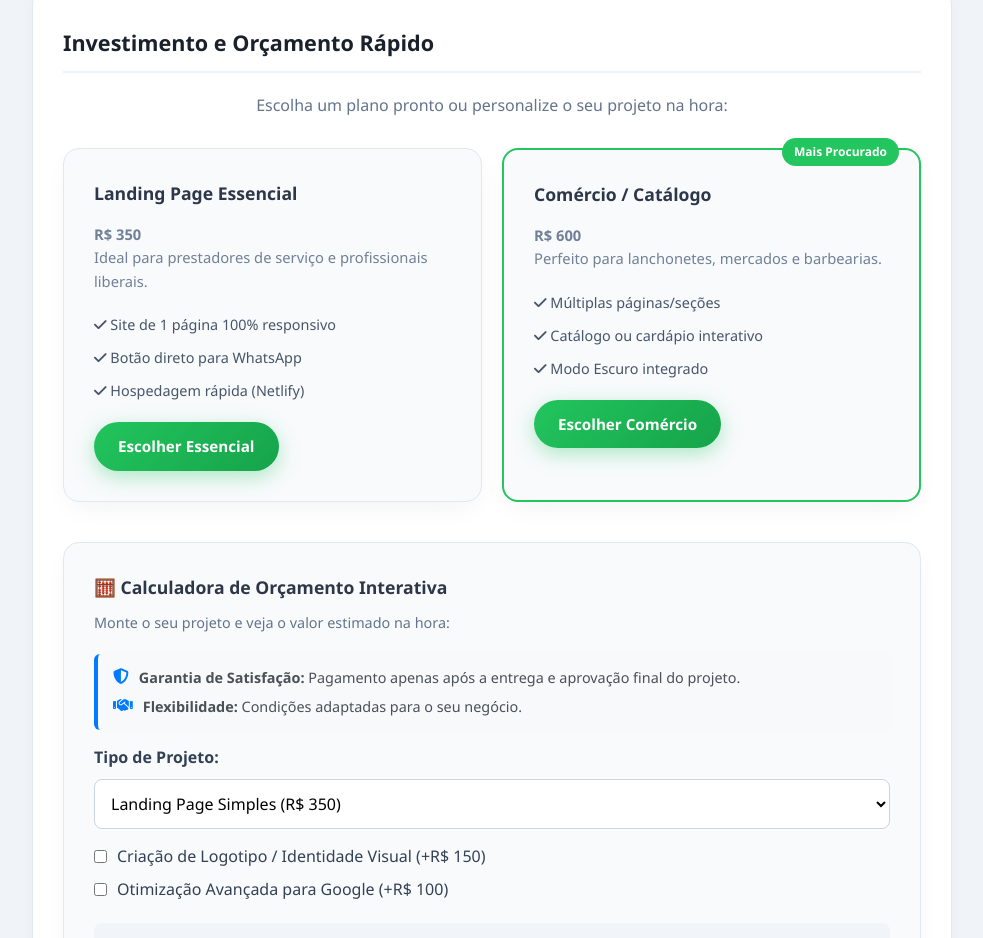
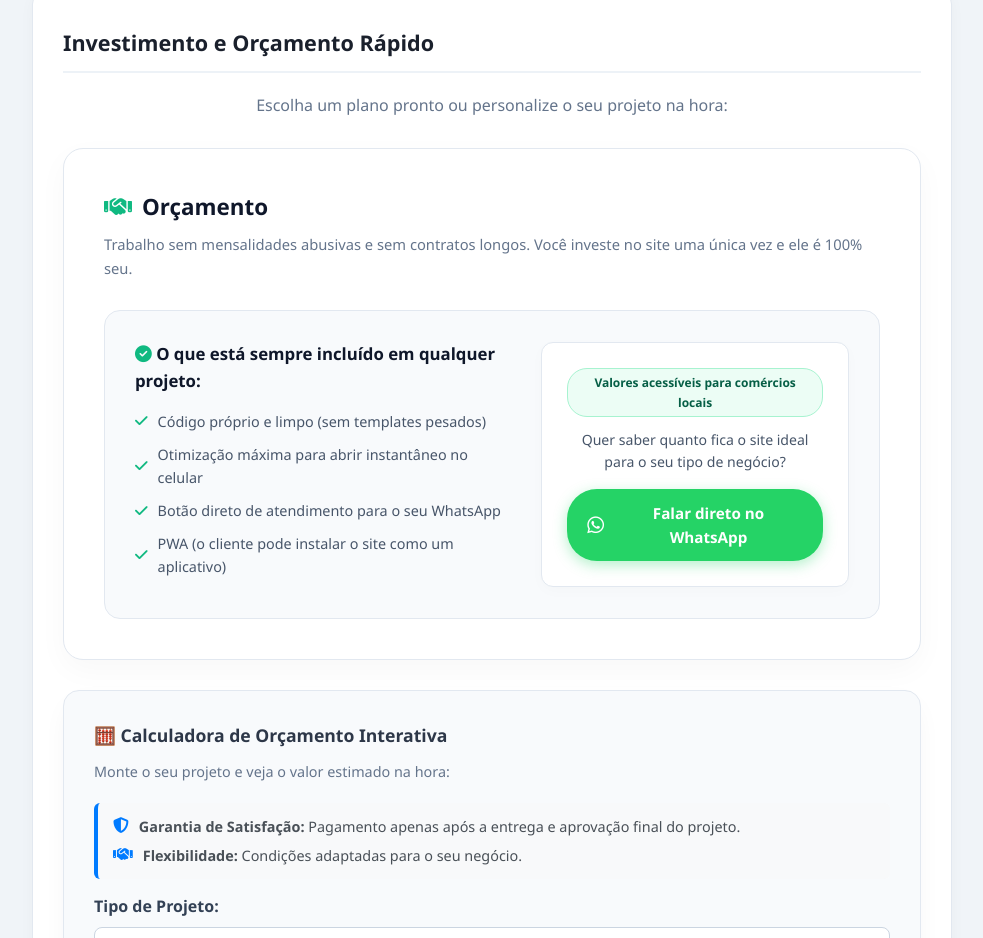
Before and after one commit to matheuscoutom277-commits/matheus-websites-maker, a website: page index.html in a window 1280 px wide. Shown: the part 3155-4093 px from the top of the page, without its empty margins (148-1131 px from the left). Drawn offline with Linux system fonts and the light colour scheme.

Commit message:
mudanças no projeto

```diff
--- a/index.html
+++ b/index.html
@@ -223,33 +223,34 @@
     <h2>Investimento e Orçamento Rápido</h2>
     <p class="section-subtitle" style="text-align: center; color: #64748b; margin-bottom: 30px;">Escolha um plano pronto ou personalize o seu projeto na hora:</p>
 
-    <!-- Planos de Preços -->
-    <div class="plans-grid">
-        <div class="card plan-card">
-            <h3>Landing Page Essencial</h3>
-            <p class="price">R$ 350</p>
-            <p>Ideal para prestadores de serviço e profissionais liberais.</p>
-            <ul>
-                <li><i class="fa-solid fa-check"></i> Site de 1 página 100% responsivo</li>
-                <li><i class="fa-solid fa-check"></i> Botão direto para WhatsApp</li>
-                <li><i class="fa-solid fa-check"></i> Hospedagem rápida (Netlify)</li>
-            </ul>
-            <a href="https://wa.me/14998496505?text=Olá%20Matheus,%20quero%20o%20plano%20Landing%20Page%20Essencial!" target="_blank" class="btn btn-whatsapp">Escolher Essencial</a>
-        </div>
+  <!-- Secção de Orçamento Autêntica (Sem cara de IA) -->
+        <section class="orcamento-humano" id="orcamento">
+            <h2><i class="fa-solid fa-handshake"></i> Orçamento </h2>
+            <p class="orcamento-sub">
+                Trabalho sem mensalidades abusivas e sem contratos longos. Você investe no site uma única vez e ele é 100% seu.
+            </p>
 
-        <div class="card plan-card featured">
-            <span class="badge-popular">Mais Procurado</span>
-            <h3>Comércio / Catálogo</h3>
-            <p class="price">R$ 600</p>
-            <p>Perfeito para lanchonetes, mercados e barbearias.</p>
-            <ul>
-                <li><i class="fa-solid fa-check"></i> Múltiplas páginas/seções</li>
-                <li><i class="fa-solid fa-check"></i> Catálogo ou cardápio interativo</li>
-                <li><i class="fa-solid fa-check"></i> Modo Escuro integrado</li>
-            </ul>
-            <a href="https://wa.me/14998496505?text=Olá%20Matheus,%20quero%20o%20plano%20Comércio%20Completo!" target="_blank" class="btn btn-whatsapp">Escolher Comércio</a>
-        </div>
-    </div>
+            <div class="orcamento-caixa-direta">
+                <div class="orcamento-info">
+                    <h3><i class="fa-solid fa-circle-check" style="color: #10b981;"></i> O que está sempre incluído em qualquer projeto:</h3>
+                    <ul>
+                        <li><i class="fa-solid fa-check"></i> Código próprio e limpo (sem templates pesados)</li>
+                        <li><i class="fa-solid fa-check"></i> Otimização máxima para abrir instantâneo no celular</li>
+                        <li><i class="fa-solid fa-check"></i> Botão direto de atendimento para o seu WhatsApp</li>
+                        <li><i class="fa-solid fa-check"></i> PWA (o cliente pode instalar o site como um aplicativo)</li>
+                    </ul>
+                </div>
+
+                <div class="orcamento-acao-box">
+                    <span class="badge-orcamento-livre">Valores acessíveis para comércios locais</span>
+                    <p class="texto-chamada-orc">Quer saber quanto fica o site ideal para o seu tipo de negócio?</p>
+                    <a href="https://wa.me/14998496505?text=Opa%20Matheus,%20vi%20o%20teu%20site%20e%20quero%20fazer%20um%20or%C3%A7amento!" target="_blank" class="btn-zap-orcamento">
+    <i class="fa-brands fa-whatsapp"></i> Falar direto no WhatsApp
+</a>
+
+                </div>
+            </div>
+        </section>
 
     <!-- Calculadora Interativa -->
     <div class="calculator-box card">
--- a/style.css
+++ b/style.css
@@ -574,53 +574,138 @@ body.dark-mode .tags-niche span {
 body.dark-mode .hero-benefits {
     color: #94a3b8;
 }
-/* Estilos para Planos e Calculadora */
-.plans-grid {
-    display: grid;
-    grid-template-columns: repeat(auto-fit, minmax(280px, 1fr));
-    gap: 20px;
-    margin-bottom: 40px;
+/* ==========================================================================
+   Secção de Orçamento Autêntica e Humana
+   ========================================================================== */
+.orcamento-humano {
+    background-color: var(--bg-card, #ffffff);
+    border: 1px solid var(--border-color, #e2e8f0);
+    border-radius: 20px;
+    padding: 40px;
+    margin-bottom: 30px;
+    box-shadow: 0 10px 30px rgba(0, 0, 0, 0.03);
 }
 
-.plan-card {
-    position: relative;
-    text-align: left;
-    padding: 30px;
+.orcamento-humano h2 {
+    font-size: 1.4rem;
+    color: #0f172a;
+    margin-bottom: 8px;
+    border: none;
+    padding: 0;
+    display: flex;
+    align-items: center;
+    gap: 10px;
 }
 
-.plan-card.featured {
-    border: 2px solid #22c55e;
+.orcamento-humano h2 i {
+    color: #10b981;
 }
 
-.badge-popular {
-    position: absolute;
-    top: -12px;
-    right: 20px;
-    background: #22c55e;
-    color: white;
-    padding: 4px 12px;
-    border-radius: 20px;
-    font-size: 0.75rem;
-    font-weight: bold;
+.orcamento-sub {
+    font-size: 0.92rem;
+    color: #64748b;
+    margin-bottom: 30px;
 }
 
-.price {
-    font-size: 2rem;
-    font-weight: bold;
-    color: #22c55e;
-    margin: 15px 0;
+.orcamento-caixa-direta {
+    display: grid;
+    grid-template-columns: 1.1fr 0.9fr;
+    gap: 30px;
+    background-color: #f8fafc;
+    border: 1px solid #e2e8f0;
+    border-radius: 16px;
+    padding: 30px;
+    align-items: center;
 }
 
-.plan-card ul {
+.orcamento-info h3 {
+    font-size: 1.05rem;
+    color: #0f172a;
+    margin-bottom: 15px;
+}
+
+.orcamento-info ul {
     list-style: none;
     padding: 0;
-    margin: 20px 0;
 }
 
-.plan-card ul li {
-    margin-bottom: 10px;
+.orcamento-info ul li {
     font-size: 0.9rem;
     color: #475569;
+    margin-bottom: 10px;
+    display: flex;
+    align-items: center;
+    gap: 10px;
+}
+
+.orcamento-info ul li i {
+    color: #10b981;
+}
+
+.orcamento-acao-box {
+    text-align: center;
+    background: #ffffff;
+    padding: 25px;
+    border-radius: 12px;
+    border: 1px solid #e2e8f0;
+    box-shadow: 0 4px 15px rgba(0, 0, 0, 0.02);
+}
+
+.badge-orcamento-livre {
+    display: inline-block;
+    background: #ecfdf5;
+    color: #065f46;
+    font-size: 0.75rem;
+    font-weight: 700;
+    padding: 4px 10px;
+    border-radius: 20px;
+    margin-bottom: 12px;
+    border: 1px solid #a7f3d0;
+}
+
+.texto-chamada-orc {
+    font-size: 0.88rem;
+    color: #475569;
+    margin-bottom: 15px;
+}
+
+.btn-large-zap {
+    width: 100%;
+    justify-content: center;
+    padding: 14px 20px;
+    font-size: 0.95rem;
+}
+
+/* Modo Escuro para a nova secção */
+body.dark-mode .orcamento-humano,
+body.dark-mode .orcamento-caixa-direta,
+body.dark-mode .orcamento-acao-box {
+    background-color: #1e293b !important;
+    border-color: #334155 !important;
+}
+
+body.dark-mode .orcamento-humano h2,
+body.dark-mode .orcamento-info h3 {
+    color: #ffffff !important;
+}
+
+body.dark-mode .orcamento-sub,
+body.dark-mode .orcamento-info ul li,
+body.dark-mode .texto-chamada-orc {
+    color: #cbd5e1 !important;
+}
+
+body.dark-mode .badge-orcamento-livre {
+    background: rgba(16, 185, 129, 0.15);
+    color: #34d399;
+    border-color: rgba(16, 185, 129, 0.3);
+}
+
+/* Responsivo */
+@media (max-width: 768px) {
+    .orcamento-caixa-direta {
+        grid-template-columns: 1fr;
+    }
 }
 
 .calculator-box {
@@ -782,8 +867,8 @@ body.dark-mode .calc-result {
     height: 140px;
     border-radius: 50%;
     overflow: hidden;
-    border: 3px solid #22c55e;
-    box-shadow: 0 8px 20px rgba(34, 197, 94, 0.2);
+    border: 3px solid #3d20be;
+    box-shadow: 0 8px 20px rgba(8, 38, 122, 0.2);
     flex-shrink: 0;
     margin: 0 auto;
 }
@@ -904,3 +989,30 @@ body.dark-mode .calc-result {
     color: #007bff;
     font-size: 1.1em;
 }
+/* Botão de WhatsApp Estilizado para a Seção de Orçamento */
+.btn-zap-orcamento {
+    display: inline-flex;
+    align-items: center;
+    justify-content: center;
+    gap: 10px;
+    background-color: #25d366;
+    color: #ffffff !important;
+    font-weight: 700;
+    font-size: 0.95rem;
+    padding: 12px 20px;
+    border-radius: 30px;
+    text-decoration: none;
+    width: 100%;
+    box-shadow: 0 4px 14px rgba(37, 211, 102, 0.35);
+    transition: all 0.25s ease;
+}
+
+.btn-zap-orcamento:hover {
+    background-color: #1eb954;
+    transform: translateY(-2px);
+    box-shadow: 0 6px 20px rgba(37, 211, 102, 0.45);
+}
+
+.btn-zap-orcamento i {
+    font-size: 1.2rem;
+}
```
